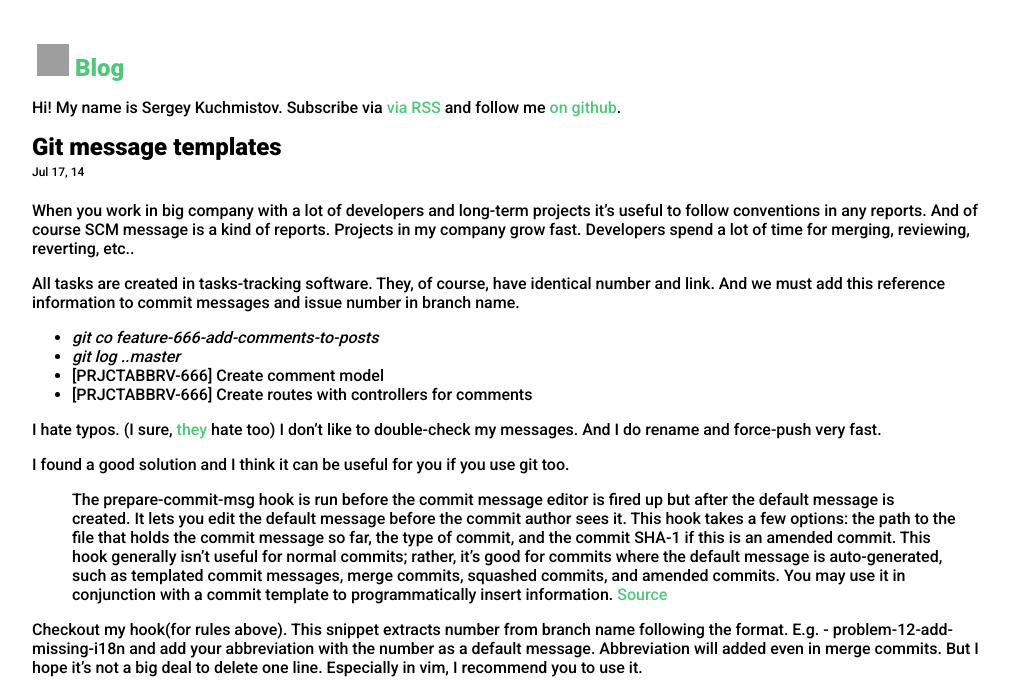
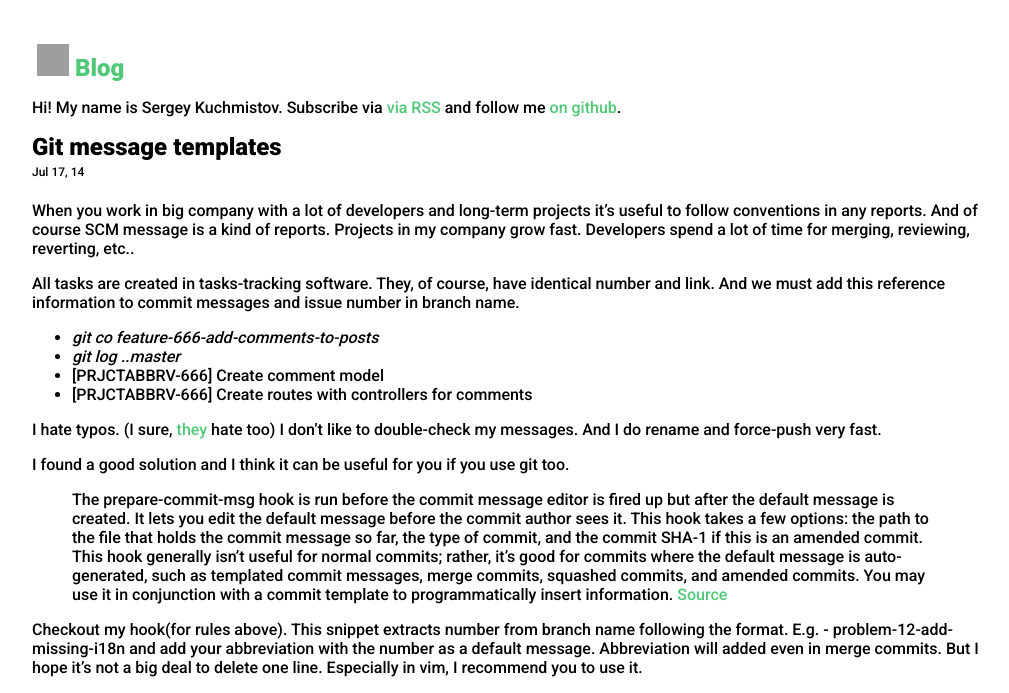
Before and after one commit to caulfield/caulfield.github.io, a Jekyll site: the page built from _posts/2014-07-16-automate-git-message-template.markdown, in a window 1280 px wide. Shown: the top 693 px of the page, without its empty margins (128-1137 px from the left). Built offline with Jekyll 4.4.1, drawn with Linux system fonts in a browser that asks for light colours; comment, search, counter and statistics services are not loaded; grey boxes are pictures that could not be loaded.

Commit message:
css update

```diff
--- a/css/styles.css
+++ b/css/styles.css
@@ -222,6 +222,9 @@
   margin: 0 auto;
   max-width: 960px; }
 
+article {
+  width: 960px; }
+
 a {
   color: #50C878;
   text-decoration: none; }
@@ -239,6 +242,8 @@
 ul.posts {
   padding-left: 1em;
   list-style: none; }
+  ul.posts li {
+    margin-top: 5px; }
 
 .post-date {
   font-size: .75em; }
```
